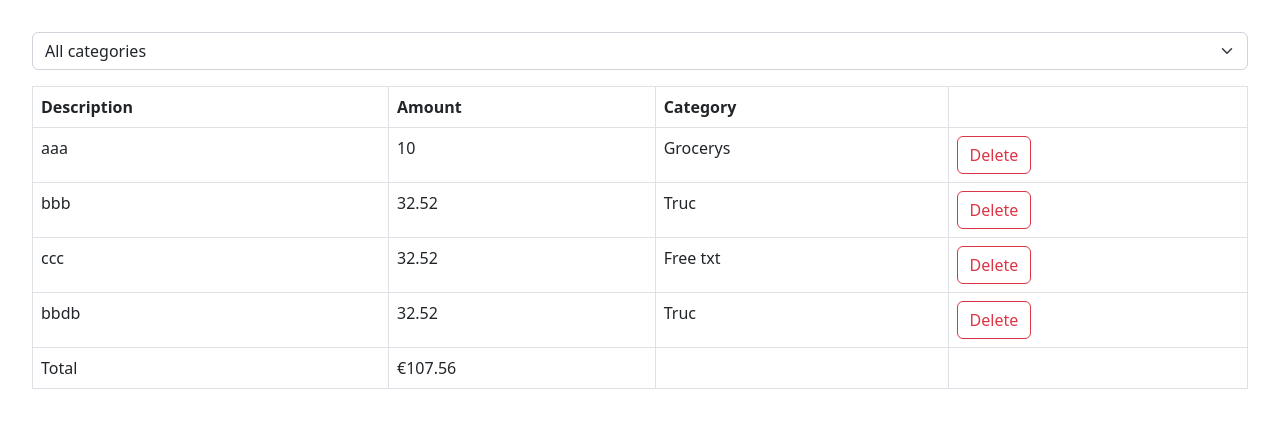
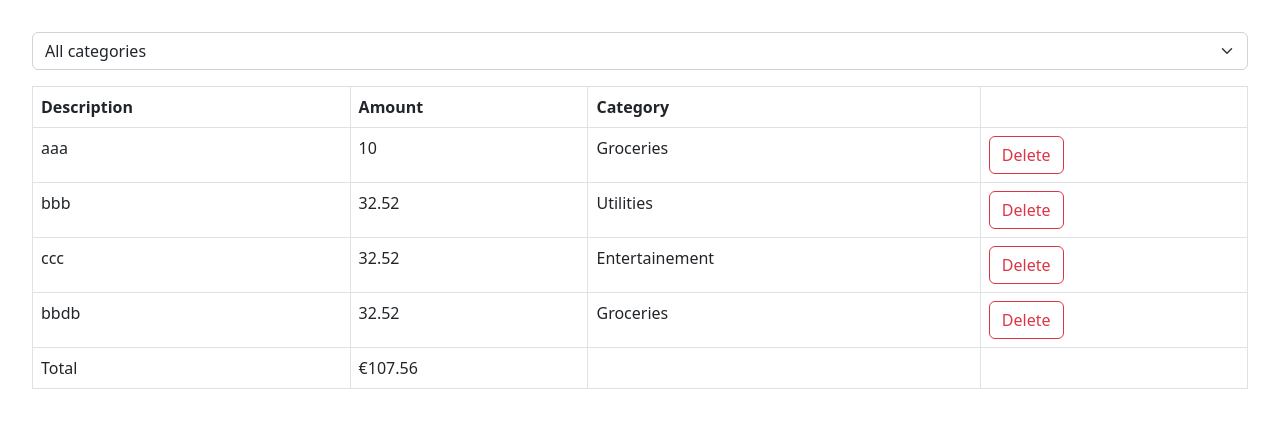
Before and after one commit to MrTuttle/react-app, a React (Vite) app: page / in a window 1280 px wide. Shown: the top 428 px of the page. Built offline with nearby package versions, Linux system fonts and the light colour scheme.

Commit message:
building expense filter ok

```diff
--- a/src/App.tsx
+++ b/src/App.tsx
@@ -2,20 +2,28 @@ import { useState } from "react";
 import ExpenseList from "./expense-tracker/components/ExpenseList";
 import ExpenseFilter from "./expense-tracker/components/ExpenseFilter";
 
-
 function App() {
+  const [selectedCategory, setSelectedCategory] = useState("");
   const [expenses, setExpenses] = useState([
-    {id: 1, description: 'aaa', amount: 10, category: 'Grocerys'},
-    {id: 2, description: 'bbb', amount: 32.52, category: 'Truc'},
-    {id: 3, description: 'ccc', amount: 32.52, category: 'Free txt'},
-    {id: 4, description: 'bbdb', amount: 32.52, category: 'Truc'},
+    { id: 1, description: "aaa", amount: 10, category: "Groceries" },
+    { id: 2, description: "bbb", amount: 32.52, category: "Utilities" },
+    { id: 3, description: "ccc", amount: 32.52, category: "Entertainement" },
+    { id: 4, description: "bbdb", amount: 32.52, category: "Groceries" },
   ]);
+  const visibleExpenses = selectedCategory
+    ? expenses.filter((e) => e.category === selectedCategory)
+    : expenses;
   return (
     <div>
-     <div className="mb-3">
-       <ExpenseFilter onSelectCategory={category => console.log(category)}/>
-     </div>
-      <ExpenseList expenses={expenses} onDelete={(id) => setExpenses(expenses.filter(e => e.id !== id))}/>
+      <div className="mb-3">
+        <ExpenseFilter
+          onSelectCategory={(category) => setSelectedCategory(category)}
+        />
+      </div>
+      <ExpenseList
+        expenses={visibleExpenses}
+        onDelete={(id) => setExpenses(expenses.filter((e) => e.id !== id))}
+      />
     </div>
   );
 }
```
